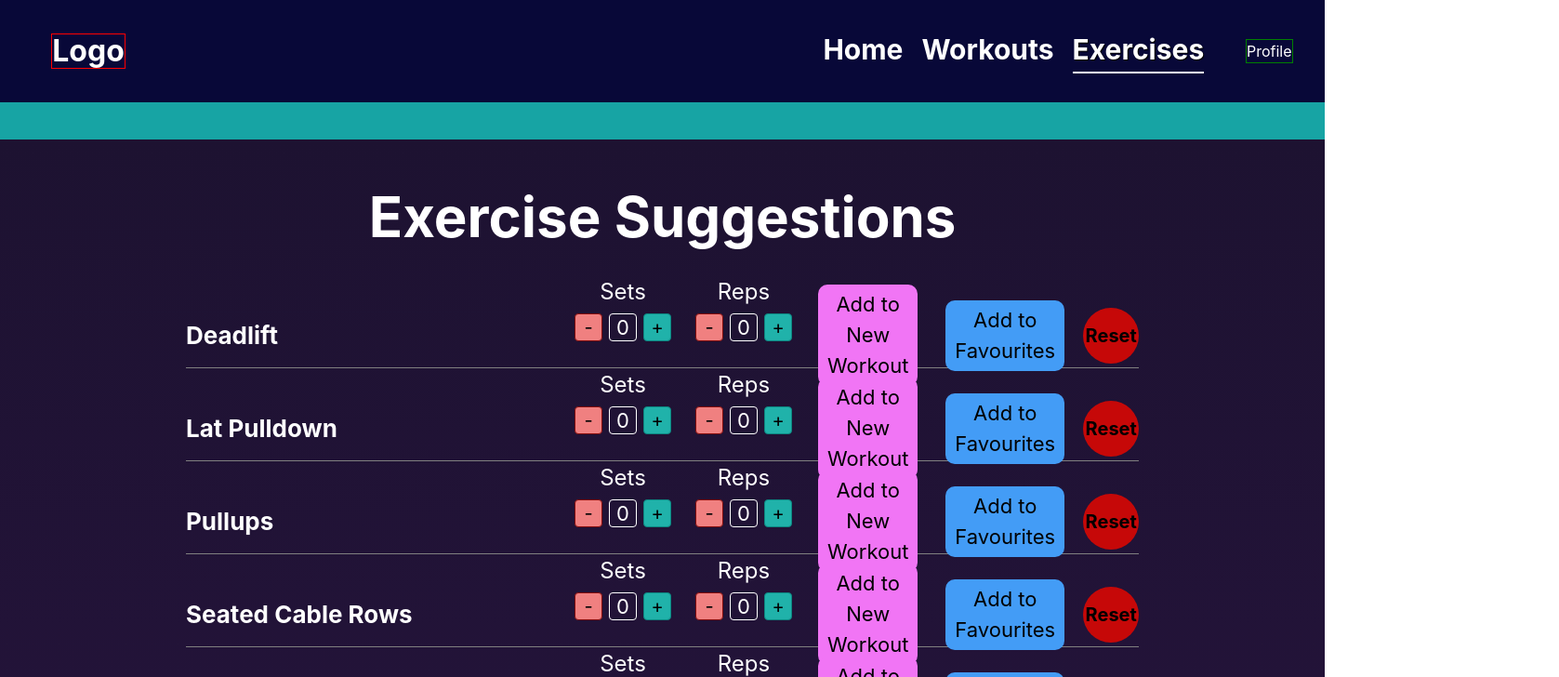
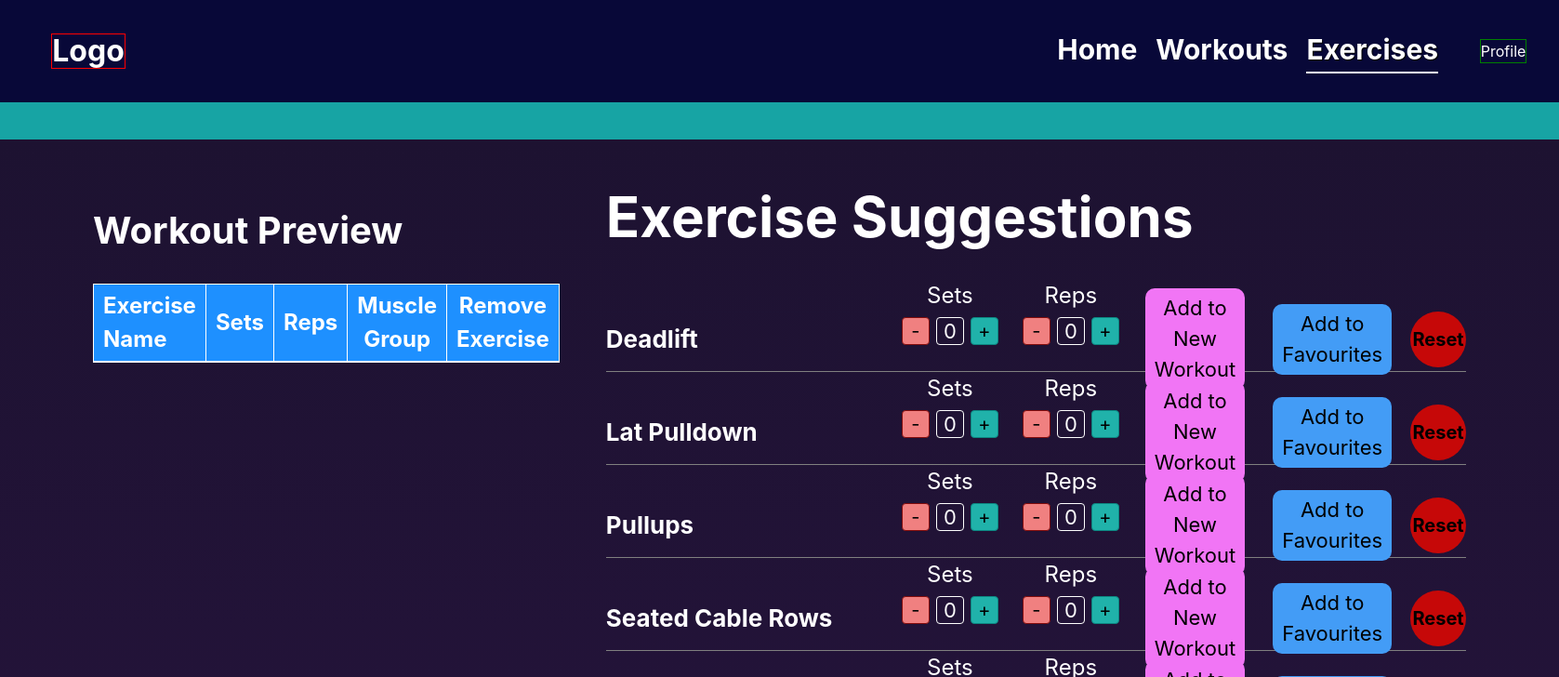
Before and after one commit to Satokii/gymtyme, a React (Vite) app: page /exercises in a window 1280 px wide. Shown: the top 728 px of the page at 93% size, 1677 px wide, since content can reach past the window. Built offline with nearby package versions, Linux system fonts and the light colour scheme.

Commit message:
workout preview added to exercise pages

```diff
--- a/src/components/exercises/index.jsx
+++ b/src/components/exercises/index.jsx
@@ -1,3 +1,4 @@
+import NewWorkoutTable from "../shared/NewWorkoutTable";
 import "../../styles/exercises.css";
 
 function Exercises({ exercises, setExercises, newWorkout, setNewWorkout, favourites, setFavourites }) {
@@ -46,6 +47,11 @@ function Exercises({ exercises, setExercises, newWorkout, setNewWorkout, favouri
 
     return (
         <section className="exercises-container grid">
+            <div>
+                <h2 className="workout-preview-header grid">Workout Preview</h2>
+                <NewWorkoutTable newWorkout={newWorkout} setNewWorkout={setNewWorkout} />
+            </div>
+            <div>
                 <h2 className="exercises-header">Exercise Suggestions</h2>
                 <ul className="exercises-list grid">
                     {exercises.map((exercise, index) => (
@@ -117,6 +123,7 @@ function Exercises({ exercises, setExercises, newWorkout, setNewWorkout, favouri
                     </li>
                     ))}
                 </ul>
+            </div>
         </section>
     )
 }
--- a/src/components/shared/NewWorkoutTable.jsx
+++ b/src/components/shared/NewWorkoutTable.jsx
@@ -1,4 +1,9 @@
-function NewWorkoutTable({ newWorkout, RemoveExercise }) {
+function NewWorkoutTable({ newWorkout, setNewWorkout }) {
+
+    function removeExercise(exercise) {
+        const updatedWorkout = newWorkout.filter((exerciseToRemove) => exerciseToRemove !== exercise)
+        setNewWorkout([...updatedWorkout])
+    }
 
     return (
         <table className='workout-table'>
@@ -18,7 +23,7 @@ function NewWorkoutTable({ newWorkout, RemoveExercise }) {
                     <td>{exercise.sets}</td>
                     <td>{exercise.reps}</td>
                     <td>{exercise.group}</td>
-                    <td className='remove-exercise-btn' onClick={() => RemoveExercise(exercise)}>❌</td>
+                    <td className='remove-exercise-btn' onClick={() => removeExercise(exercise)}>❌</td>
                 </tr>
             )}
             </tbody>
--- a/src/components/workouts/components/NewWorkout.jsx
+++ b/src/components/workouts/components/NewWorkout.jsx
@@ -74,10 +74,10 @@ function NewWorkout({ newWorkout, setNewWorkout, currentWorkout, setCurrentWorko
         setShowForm(false)
     }
 
-    function RemoveExercise(exercise) {
-        const updatedWorkout = newWorkout.filter((exerciseToRemove) => exerciseToRemove !== exercise)
-        setNewWorkout([...updatedWorkout])
-    }
+    // function removeExercise(exercise) {
+    //     const updatedWorkout = newWorkout.filter((exerciseToRemove) => exerciseToRemove !== exercise)
+    //     setNewWorkout([...updatedWorkout])
+    // }
 
     // ALERT MESSAGE
     function showAlert() {
@@ -111,7 +111,7 @@ function NewWorkout({ newWorkout, setNewWorkout, currentWorkout, setCurrentWorko
             </div>
             {showWorkout ?
             <div className='grid'>
-                <NewWorkoutTable newWorkout={newWorkout} RemoveExercise={RemoveExercise} />
+                <NewWorkoutTable newWorkout={newWorkout} setNewWorkout={setNewWorkout} />
                 <button className='confirm-workout-btn grid' onClick={() => handleSubmitWorkout()}>Save as Current Workout</button>
             </div>
             : null}
--- a/src/styles/exercises.css
+++ b/src/styles/exercises.css
@@ -1,22 +1,32 @@
 /* EXERCISES CONTAINER */
 .exercises-container {
-    place-items: center;
-    padding: 50px 200px;
+    grid-template-columns: 1fr 2fr;
+    gap: 50px;
+    justify-items: center;
+    padding: 50px 100px;
     color: white;
     background: linear-gradient(#1d1231, #411960);
     padding-bottom: 20px;
 }
 
-/* EXERCISES HEADER */
+/* EXERCISE CONTAINER HEADERS */
+.workout-preview-header  {
+    align-items: end;
+    padding-bottom: 30px;
+    font-size: 40px;
+    height: 100px;
+}
+
 .exercises-header {
     padding-bottom: 30px;
     font-size: 60px;
+    height: 100px;
 }
 
 /* EXERCISES LIST */
 /* INDIVIDUAL EXERCISE ITEM */
 .exercise-item-container {
-    grid-template-columns: 400px repeat(2, 120px) repeat(3, auto);
+    grid-template-columns: 300px repeat(2, 120px) repeat(3, auto);
     gap: 10px;
     height: 100px;
     align-items: center;
```
Lines whose indentation alone changed are shown as unchanged.
